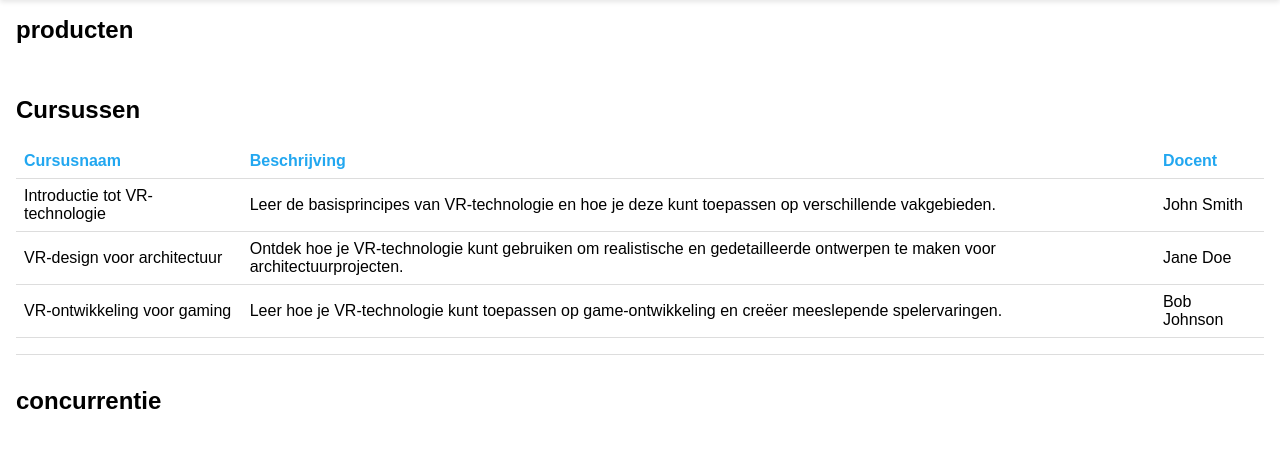
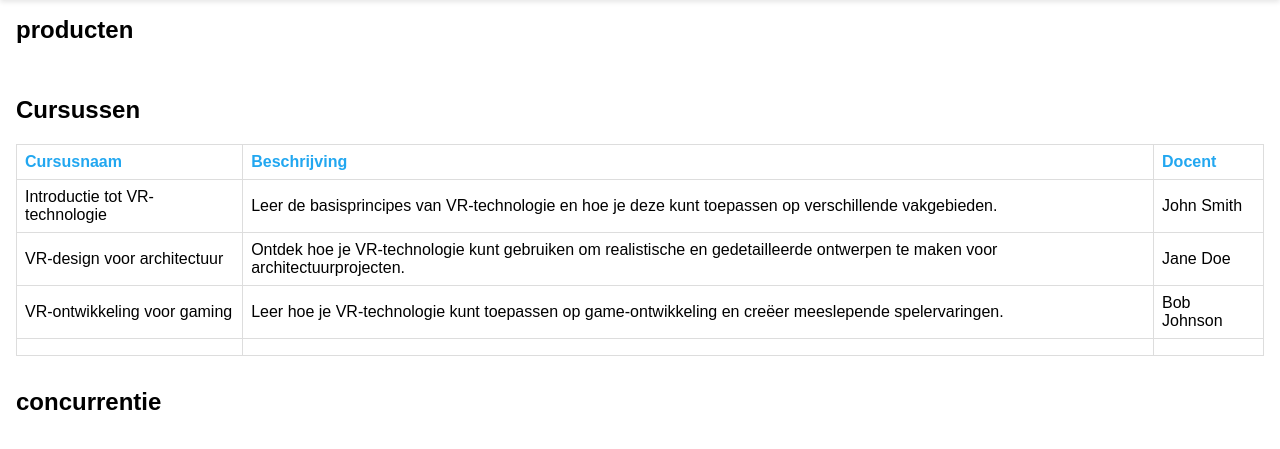
Before and after one commit to salmaazou/Project-3-p4, a PHP site: page /courses.html in a window 1280 px wide. Shown: the part 80-529 px from the top of the page. Run offline with PHP 8.4, Linux system fonts and the light colour scheme.

Commit message:
changed the border bottom to border so the table has a small border on all sides, per talbe head and per table data

```diff
--- a/courses.css
+++ b/courses.css
@@ -83,7 +83,7 @@ th,
 td {
     padding: 0.5rem;
     text-align: left;
-    border-bottom: 1px solid #ddd;
+    border:  1px solid #ddd;
 }
 
 th {
```
